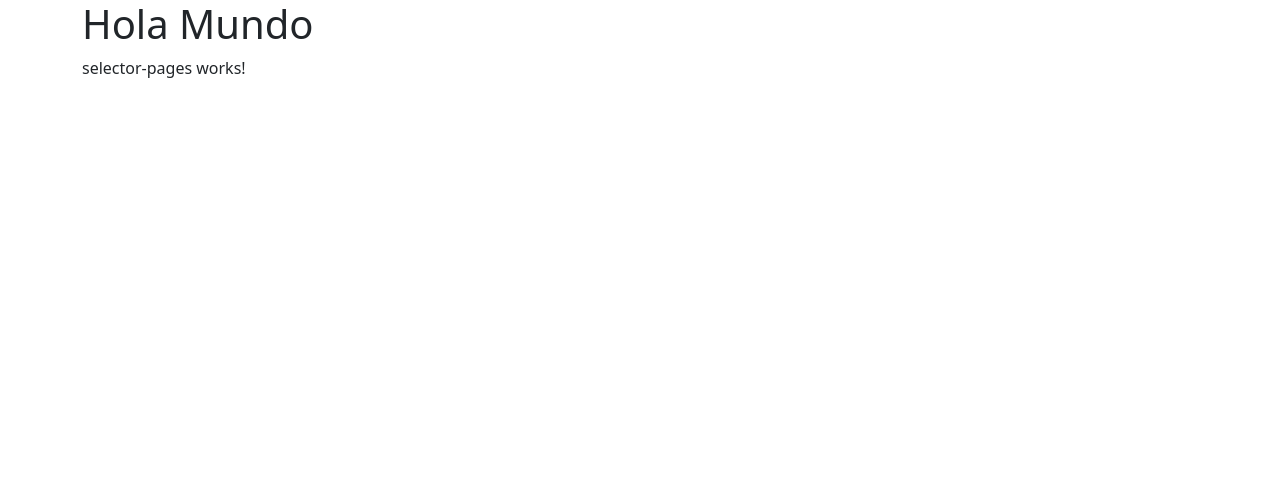
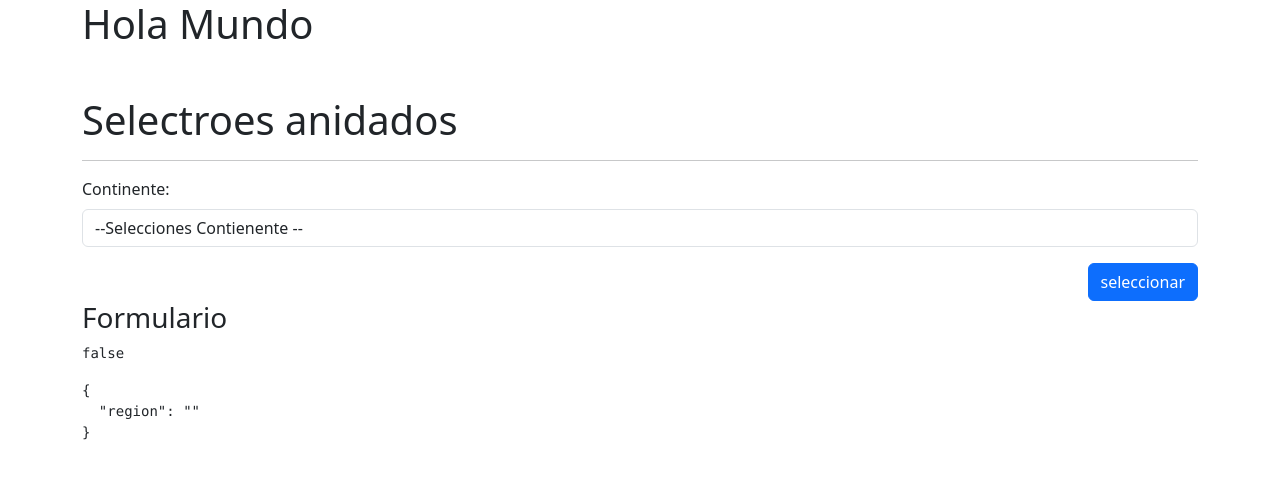
Before and after one commit to XFabio22/07-selectores, an Angular app: page /selector/selector in a window 1280 px wide. Shown: the top 478 px of the page. Built offline with nearby package versions, Linux system fonts and the light colour scheme.

Commit message:
primer selector

```diff
--- a/src/app/paises/pages/selector-pages/selector-pages.component.html
+++ b/src/app/paises/pages/selector-pages/selector-pages.component.html
@@ -1 +1,30 @@
-<p>selector-pages works!</p>
+<h1 class="mt-5">Selectroes anidados</h1>
+<hr>
+
+
+<form [formGroup]="miFormulario" >
+
+    <div class="row mb-3">
+        <div class="col">
+            <label class="form-label">Continente:</label>
+            <select class="form-control" formControlName="region">
+                <option value="">--Selecciones Contienente --</option>
+                <option value="1">America</option>
+
+            </select>
+        </div>
+    </div>
+
+    <div class="row">
+        <div class="col">
+            <button class="btn btn-primary float-end" type="submit" (click)="guardar()">
+                seleccionar
+            </button>
+        </div>
+    </div>
+</form>
+
+<h3>Formulario</h3>
+
+<pre>{{miFormulario.valid}}</pre>
+<pre>{{miFormulario.value |json}}</pre>
--- a/src/app/paises/pages/selector-pages/selector-pages.component.ts
+++ b/src/app/paises/pages/selector-pages/selector-pages.component.ts
@@ -1,4 +1,5 @@
 import { Component } from '@angular/core';
+import { FormBuilder, FormGroup, Validators } from '@angular/forms';
 
 @Component({
   selector: 'app-selector-pages',
@@ -7,4 +8,14 @@ import { Component } from '@angular/core';
 })
 export class SelectorPagesComponent {
 
+    miFormulario:FormGroup = this.fb.group({
+      region:['',Validators.required]
+    })
+
+
+    constructor(private fb:FormBuilder){}
+
+    guardar(){
+
+    }
 }
--- a/src/app/paises/paises.module.ts
+++ b/src/app/paises/paises.module.ts
@@ -3,6 +3,7 @@ import { CommonModule } from '@angular/common';
 
 import { PaisesRoutingModule } from './paises-routing.module';
 import { SelectorPagesComponent } from './pages/selector-pages/selector-pages.component';
+import { ReactiveFormsModule } from '@angular/forms';
 
 
 @NgModule({
@@ -11,6 +12,7 @@ import { SelectorPagesComponent } from './pages/selector-pages/selector-pages.co
   ],
   imports: [
     CommonModule,
+    ReactiveFormsModule,
     PaisesRoutingModule
   ]
 })
```
